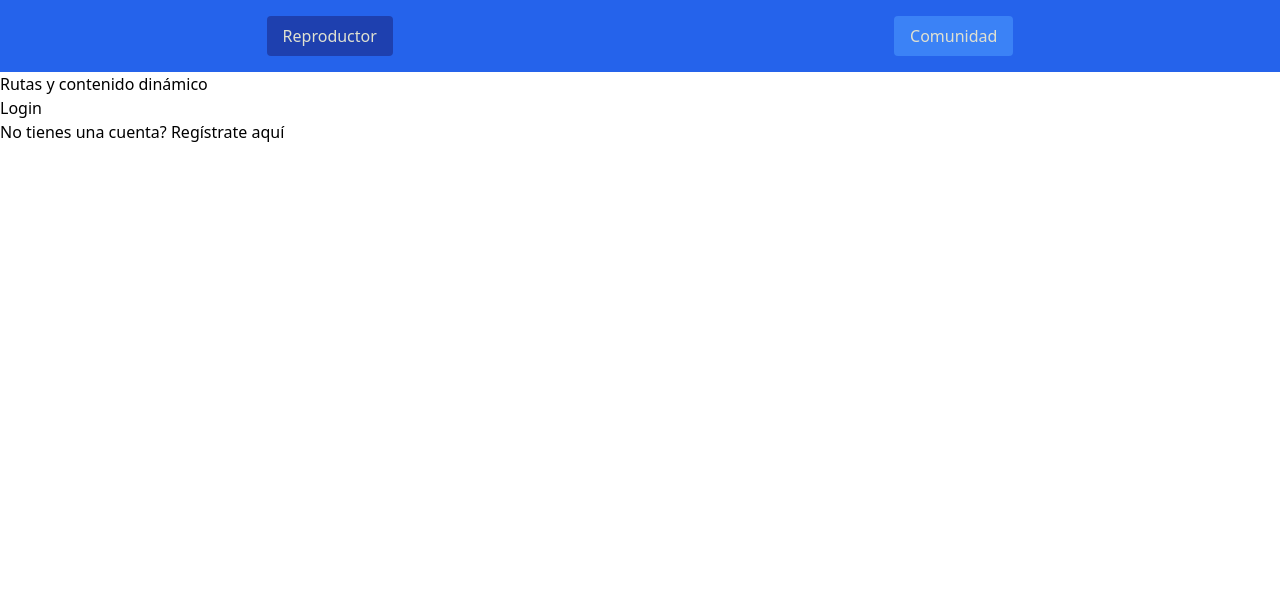
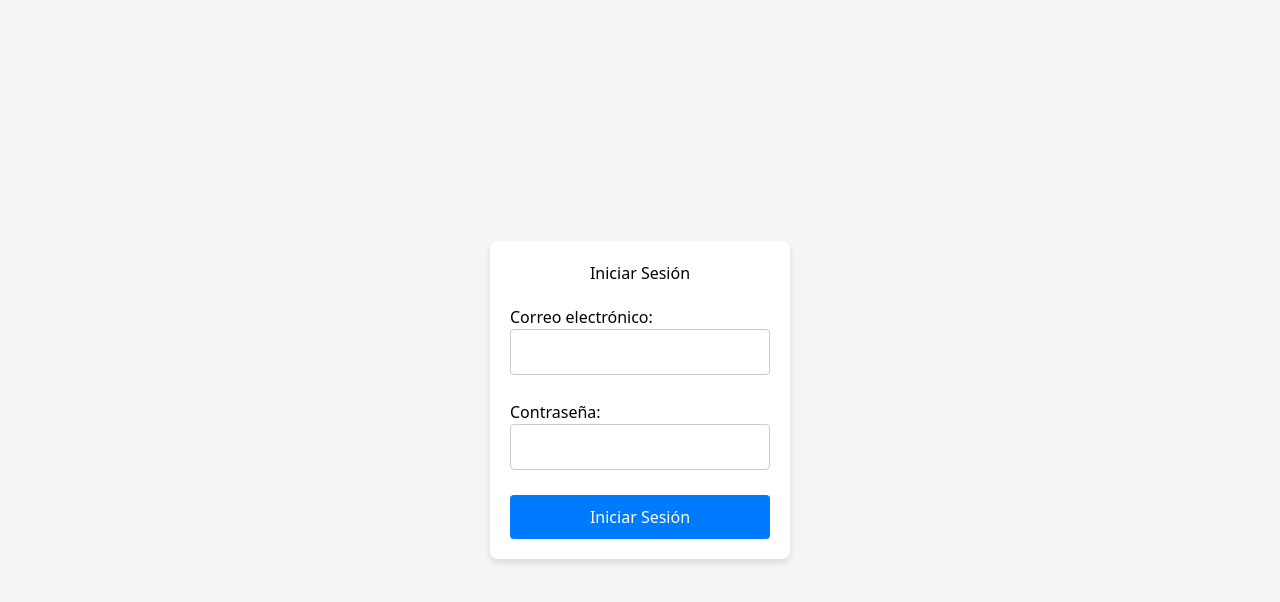
Before and after one commit to ricardo2112/Secure-MusicPlayer, a React (Vite) app in the folder packages/frontend/: page /login in a window 1280 px wide. Shown: the top 602 px of the page. Built offline with nearby package versions, Linux system fonts and the light colour scheme; no server answers.

Commit message:
feat: Log in interface

```diff
--- a/packages/frontend/src/App.jsx
+++ b/packages/frontend/src/App.jsx
@@ -1,20 +1,27 @@
 import React, { useState } from "react";
-import { BrowserRouter, Routes, Route } from "react-router-dom";
+import { BrowserRouter, Routes, Route, Navigate } from "react-router-dom";
 import HomePage from "./pages/HomePage";
 import Login from "./pages/Login";
 import Register from "./pages/Register";
 import MusicPlayer from "./pages/MusicPlayer";
 import NotFound from "./pages/NotFound";
 import Comunidad from "./components/Comunity";
+import { AuthProvider, useAuth } from "./context/AuthContext";
 
-function App() {
+// Ruta protegida: Redirige a HomePage si el usuario no está autenticado
+const ProtectedRoute = ({ element }) => {
+  const { isAuthenticated } = useAuth();
+  return isAuthenticated ? element : <Navigate to="/" />;
+};
+
+const AppContent = () => {
   const [tab, setTab] = useState("player");
+  const { isAuthenticated } = useAuth(); // Ahora seguro porque AppContent está envuelto por AuthProvider
 
   return (
-    <BrowserRouter>
+    <div className="h-screen flex flex-col">
       {/* Navegación global */}
-      <div className="h-screen flex flex-col">
-        {/* Navegación entre tabs */}
+      {isAuthenticated && (
         <div className="bg-blue-600 text-white flex justify-around p-4">
           <button
             onClick={() => setTab("player")}
@@ -33,31 +40,49 @@ function App() {
             Comunidad
           </button>
         </div>
+      )}
 
-        Rutas y contenido dinámico
+      {/* Rutas y contenido dinámico */}
       <div className="flex-1">
         <Routes>
+          {/* Ruta de inicio: Siempre muestra HomePage */}
           <Route path="/" element={<HomePage />} />
+
+          {/* Rutas públicas */}
           <Route path="/login" element={<Login />} />
           <Route path="/register" element={<Register />} />
+
+          {/* Rutas protegidas */}
           <Route
             path="/musicplayer"
             element={
+              <ProtectedRoute
+                element={
                   tab === "player" ? (
-                  <div className="flex flex-col items-center justify-center h-full">
-                    <h1 className="text-4xl font-bold">¡Reproductor de música!</h1>
-                    <p className="mt-4 text-lg">Aquí irá tu reproductor</p>
-                  </div>
+                    <MusicPlayer />
                   ) : (
                     <Comunidad />
                   )
                 }
               />
-            <Route path="*" element={<NotFound />} />
+            }
+          />
+
+          {/* Ruta para páginas no encontradas */}
+          <Route path="*" element={<Navigate to="/" />} />
         </Routes>
       </div>
     </div>
+  );
+};
+
+function App() {
+  return (
+    <AuthProvider>
+      <BrowserRouter>
+        <AppContent />
       </BrowserRouter>
+    </AuthProvider>
   );
 }
 
--- /dev/null
+++ b/packages/frontend/src/context/AuthContext.jsx
@@ -0,0 +1,42 @@
+import React, { createContext, useState, useEffect, useContext } from "react";
+import { getTokens, storeTokens, clearTokens } from "../utils/indexedDB";
+
+const AuthContext = createContext();
+
+export const AuthProvider = ({ children }) => {
+  const [isAuthenticated, setIsAuthenticated] = useState(false);
+
+  useEffect(() => {
+    const checkTokens = async () => {
+      const tokens = await getTokens();
+      if (tokens) {
+        const currentTime = new Date().getTime();
+        const tokenLifetime = 30 * 24 * 60 * 60 * 1000; // 30 días
+        if (currentTime - tokens.createdAt < tokenLifetime) {
+          setIsAuthenticated(true);
+        } else {
+          await clearTokens();
+        }
+      }
+    };
+    checkTokens();
+  }, []);
+
+  const login = async (accessToken, refreshToken) => {
+    await storeTokens(accessToken, refreshToken);
+    setIsAuthenticated(true);
+  };
+
+  const logout = async () => {
+    await clearTokens();
+    setIsAuthenticated(false);
+  };
+
+  return (
+    <AuthContext.Provider value={{ isAuthenticated, login, logout }}>
+      {children}
+    </AuthContext.Provider>
+  );
+};
+
+export const useAuth = () => useContext(AuthContext);
--- a/packages/frontend/src/pages/HomePage.jsx
+++ b/packages/frontend/src/pages/HomePage.jsx
@@ -1,13 +1,19 @@
-import React from 'react';
-import { Link } from 'react-router-dom';
+import React from "react";
+import { Link } from "react-router-dom";
 
-function Homepage() {
+const HomePage = () => {
   return (
-    <div>
-      <h1>Homepage</h1>
-      <Link to="/login">Ir a Login</Link>
+    <div className="flex flex-col items-center justify-center h-screen">
+      <h1 className="text-4xl font-bold">Bienvenido a la aplicación</h1>
+      <p className="mt-4 text-lg">Por favor, inicia sesión para continuar.</p>
+      <Link
+        to="/login"
+        className="mt-6 px-4 py-2 bg-blue-600 text-white rounded hover:bg-blue-800"
+      >
+        Ir al Login
+      </Link>
     </div>
   );
-}
+};
 
-export default Homepage;
+export default HomePage;
--- /dev/null
+++ b/packages/frontend/src/pages/Login.css
@@ -0,0 +1,52 @@
+.login-page {
+    display: flex;
+    justify-content: center;
+    align-items: center;
+    height: 100vh;
+    background-color: #f5f5f5;
+  }
+
+  .login-form {
+    padding: 20px;
+    background: white;
+    border-radius: 8px;
+    box-shadow: 0 4px 6px rgba(0, 0, 0, 0.1);
+    width: 300px;
+  }
+
+  .login-form h2 {
+    margin-bottom: 20px;
+    text-align: center;
+  }
+
+  .login-form label {
+    display: block;
+    margin-bottom: 10px;
+  }
+
+  .login-form input {
+    width: 100%;
+    padding: 10px;
+    margin-bottom: 15px;
+    border: 1px solid #ccc;
+    border-radius: 4px;
+  }
+
+  .login-form button {
+    width: 100%;
+    padding: 10px;
+    background-color: #007bff;
+    color: white;
+    border: none;
+    border-radius: 4px;
+    cursor: pointer;
+  }
+
+  .login-form button:hover {
+    background-color: #0056b3;
+  }
+
+  .error {
+    color: red;
+    margin-bottom: 10px;
+  }
--- a/packages/frontend/src/pages/Login.jsx
+++ b/packages/frontend/src/pages/Login.jsx
@@ -1,13 +1,55 @@
-import React from 'react';
-import { Link } from 'react-router-dom';
+import React, { useState } from "react";
+import { useNavigate } from "react-router-dom";
+import { useAuth } from "../context/AuthContext";
+import { loginUser } from "../utils/api";
+import "./Login.css";
 
-function Login() {
+const Login = () => {
+  const { login } = useAuth();
+  const navigate = useNavigate();
+  const [email, setEmail] = useState("");
+  const [password, setPassword] = useState("");
+  const [error, setError] = useState("");
+
+  const handleSubmit = async (e) => {
+    e.preventDefault();
+
+    try {
+      const { accessToken, refreshToken } = await loginUser(email, password);
+      await login(accessToken, refreshToken);
+      navigate("/");
+    } catch (err) {
+      setError(err.message);
+    }
+  };
+
   return (
-    <div>
-      <h1>Login</h1>
-      <Link to="/register">No tienes una cuenta? Regístrate aquí</Link>
+    <div className="login-page">
+      <form onSubmit={handleSubmit} className="login-form">
+        <h2>Iniciar Sesión</h2>
+        {error && <p className="error">{error}</p>}
+        <label>
+          Correo electrónico:
+          <input
+            type="email"
+            value={email}
+            onChange={(e) => setEmail(e.target.value)}
+            required
+          />
+        </label>
+        <label>
+          Contraseña:
+          <input
+            type="password"
+            value={password}
+            onChange={(e) => setPassword(e.target.value)}
+            required
+          />
+        </label>
+        <button type="submit">Iniciar Sesión</button>
+      </form>
     </div>
   );
-}
+};
 
 export default Login;
--- /dev/null
+++ b/packages/frontend/src/utils/api.js
@@ -0,0 +1,15 @@
+const API_URL = "https://tu-backend.com/api";
+
+export const loginUser = async (email, password) => {
+  const response = await fetch(`${API_URL}/auth/login`, {
+    method: "POST",
+    headers: { "Content-Type": "application/json" },
+    body: JSON.stringify({ email, password }),
+  });
+
+  if (!response.ok) {
+    throw new Error("Credenciales incorrectas");
+  }
+
+  return await response.json(); // Devuelve tokens y datos de usuario
+};
--- /dev/null
+++ b/packages/frontend/src/utils/indexedDB.js
@@ -0,0 +1,28 @@
+import { openDB } from "idb";
+
+export const openDatabase = async () => {
+  return await openDB("authDB", 1, {
+    upgrade(db) {
+      if (!db.objectStoreNames.contains("tokens")) {
+        db.createObjectStore("tokens", { keyPath: "id" });
+      }
+    },
+  });
+};
+
+export const storeTokens = async (accessToken, refreshToken) => {
+  const createdAt = new Date().getTime();
+  const tokens = { id: 1, accessToken, refreshToken, createdAt };
+  const db = await openDatabase();
+  await db.put("tokens", tokens);
+};
+
+export const getTokens = async () => {
+  const db = await openDatabase();
+  return await db.get("tokens", 1);
+};
+
+export const clearTokens = async () => {
+  const db = await openDatabase();
+  await db.delete("tokens", 1);
+};
```
Also changed, not shown: packages/frontend/package.json (+5 -3 lines). Lines whose indentation alone changed are shown as unchanged.
